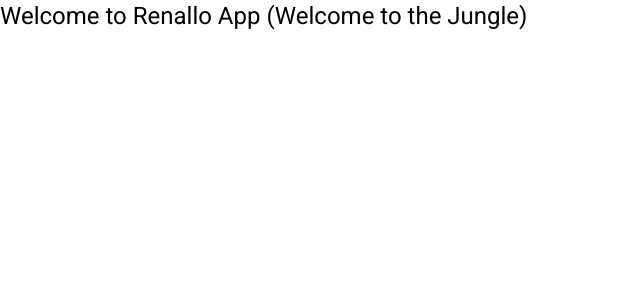
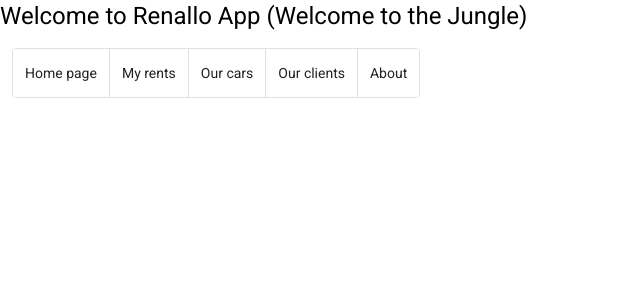
Before and after one commit to ZZziele/rentallo-app, an Angular app in the folder frontend/: page / in a window 1280 px wide. Shown: the top 300 px of the page, without its empty margins (0-640 px from the left). Built offline with nearby package versions, Linux system fonts and the light colour scheme; no server answers.

Commit message:
[add] - navigation bar proposal

```diff
--- a/frontend/src/app/components/app/app.component.html
+++ b/frontend/src/app/components/app/app.component.html
@@ -1,2 +1,3 @@
 <app-top-bar></app-top-bar>
+<app-navigation-bar></app-navigation-bar>
 <app-cars></app-cars>
--- /dev/null
+++ b/frontend/src/app/components/navigation-bar/navigation-bar.component.css
@@ -0,0 +1,3 @@
+mat-button-toggle-group {
+  margin-left: 12px;
+}
--- /dev/null
+++ b/frontend/src/app/components/navigation-bar/navigation-bar.component.html
@@ -0,0 +1,9 @@
+<div>
+<mat-button-toggle-group name="fontStyle" aria-label="Font Style">
+  <mat-button-toggle> Home page</mat-button-toggle>
+  <mat-button-toggle> My rents </mat-button-toggle>
+  <mat-button-toggle> Our cars </mat-button-toggle>
+  <mat-button-toggle> Our clients  </mat-button-toggle>
+  <mat-button-toggle> About </mat-button-toggle>
+</mat-button-toggle-group>
+</div>
```
Also changed, not shown: frontend/src/app/app.module.ts (+6 -2 lines), frontend/src/app/components/navigation-bar/navigation-bar.component.ts (added, +10 -0 lines), 1 other file (tests, documents, lock files or other folders).
